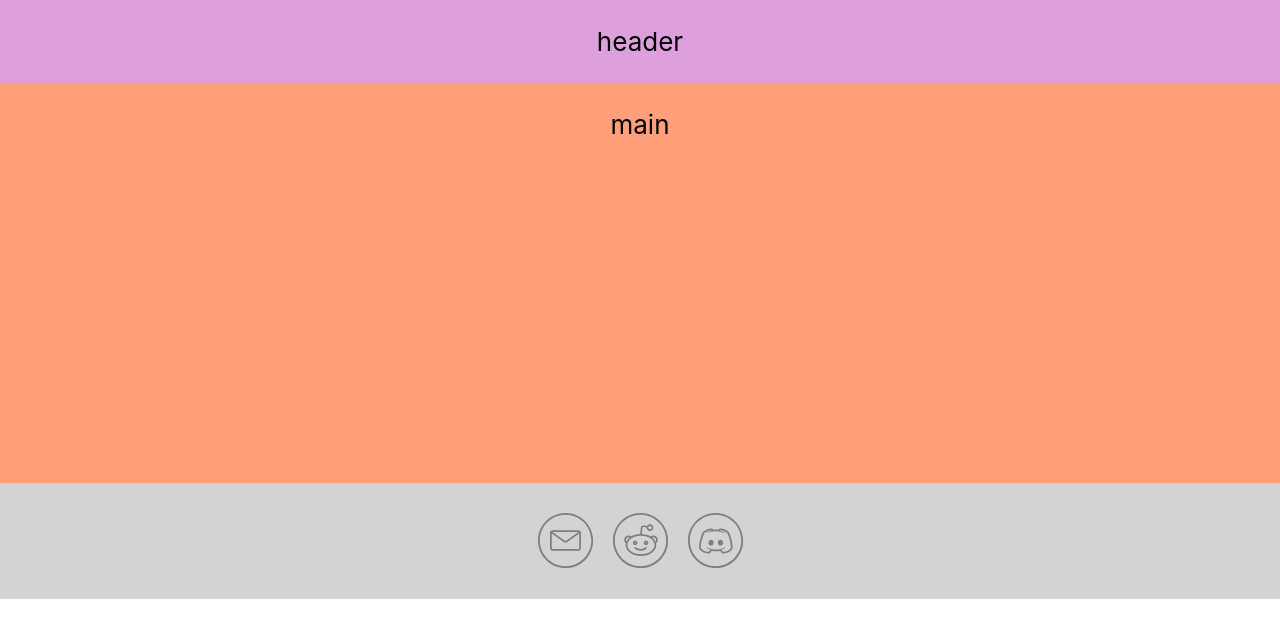
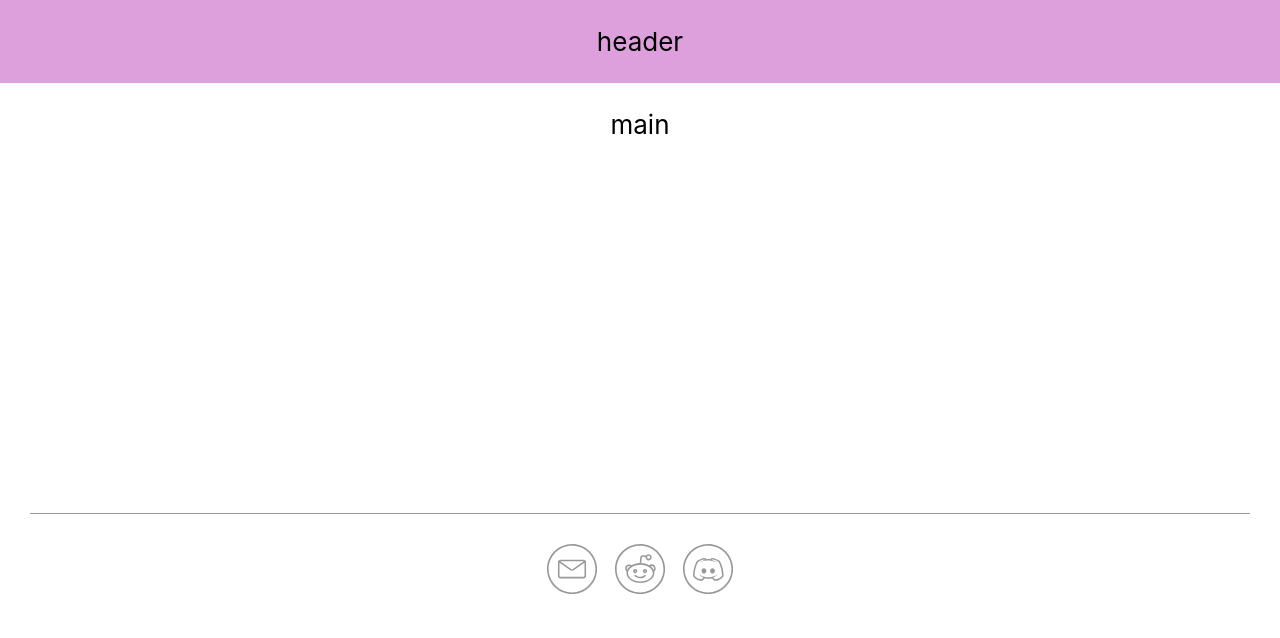
Before and after one commit to ivanjankovic/personal-page-test-v5, a React (Create React App) app: page / in a window 1280 px wide. Shown: the top 638 px of the page. Built offline with nearby package versions, Linux system fonts and the light colour scheme.

Commit message:
footer divider lene added

```diff
--- a/src/App.css
+++ b/src/App.css
@@ -14,14 +14,12 @@ header {
 }
 
 main {
-  background-color: lightsalmon;
   min-height: 50vh;
   display: flex;
   justify-content: center;
 }
 
 footer {
-  background-color: lightgray;
   color: white;
   display: flex;
   justify-content: center;
@@ -34,8 +32,14 @@ footer {
 }
 
 footer .svg-icon {
-  width: 55px;
-  height: 55px;
-  padding: 0 10px;
+  width: 50px;
+  height: 50px;
+  padding: 0 9px;
   opacity: 0.4;
 }
+
+.footerLine {
+  background: #9f9797;
+  height: 1px;
+  margin: 30px 30px 0 30px;
+}
--- a/src/Footer.jsx
+++ b/src/Footer.jsx
@@ -7,7 +7,8 @@ import svgDiscord from './svg/discord.svg';
 class Footer extends Component {
   render() {
     return (
-      // <div className="App">
+      <div>
+        <div className="footerLine"></div>
         <footer>
           <div>
             <img src={svgEmail} className="svg-icon" alt="email icon" />
@@ -15,7 +16,7 @@ class Footer extends Component {
             <img src={svgDiscord} className="svg-icon" alt="discord icon" />
           </div>
         </footer>
-      // </div>
+      </div>
     );
   }
 }
```
